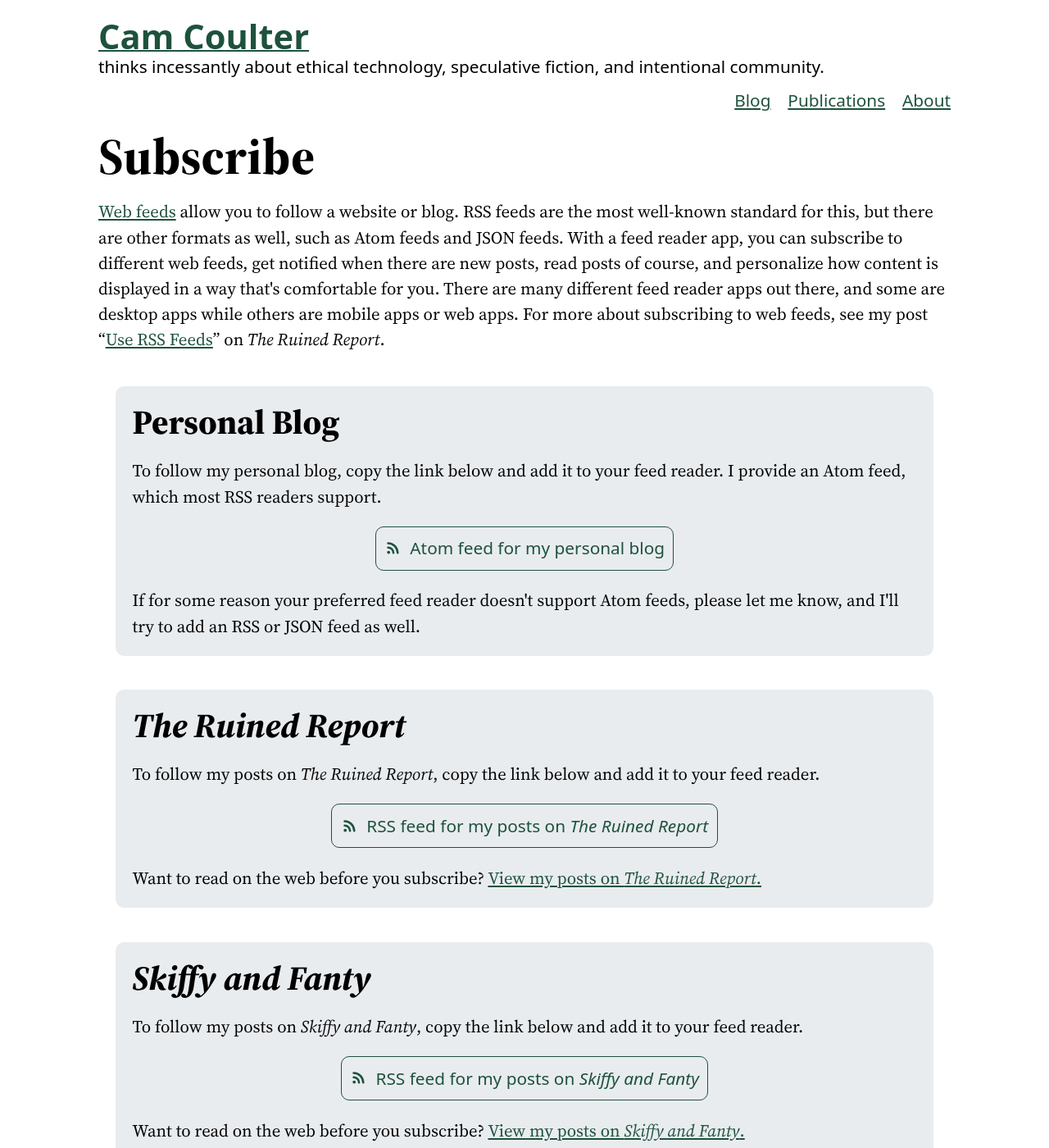
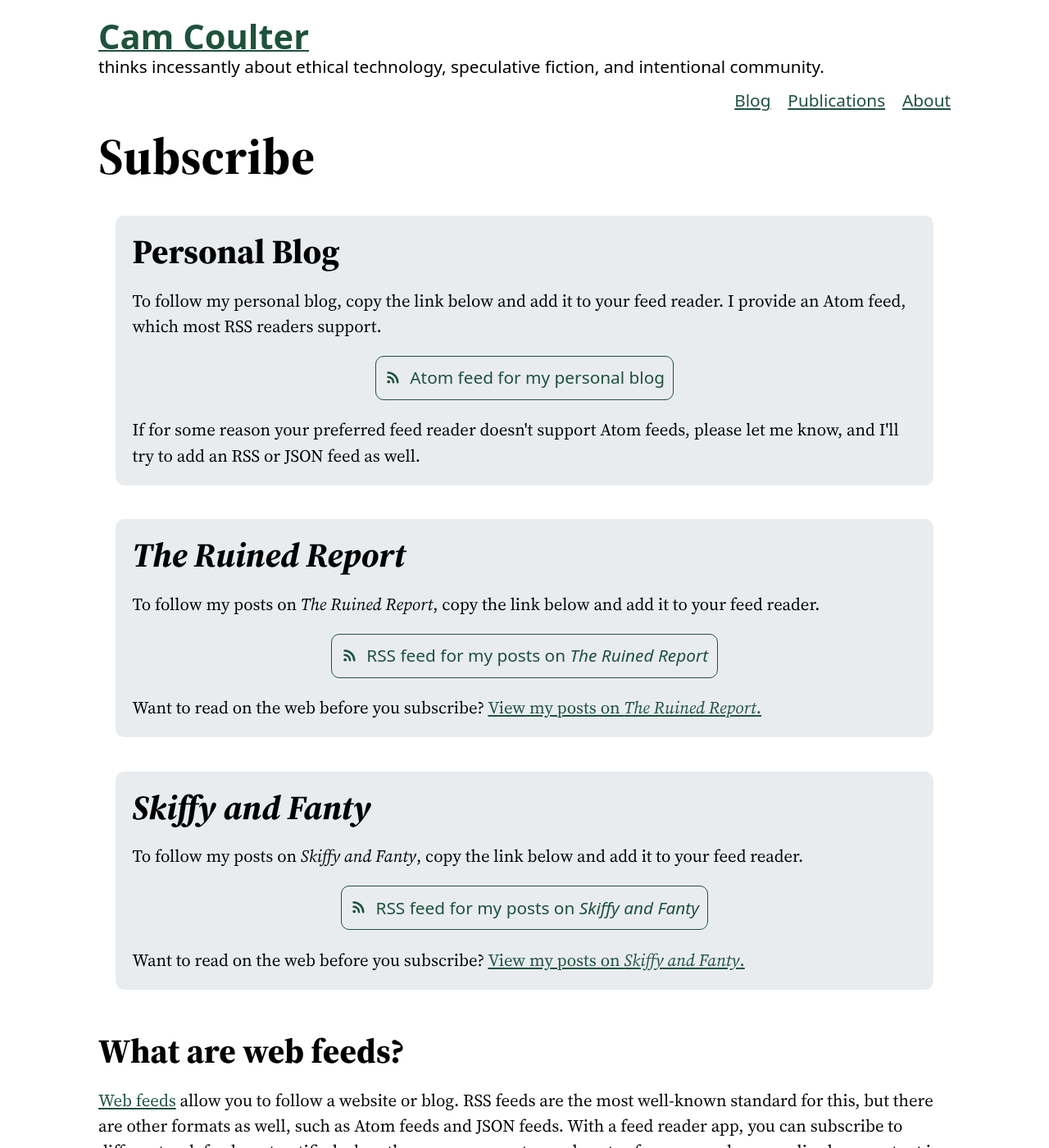
Before and after one commit to cncoulter/camcoulter.com, a Jekyll site: the page built from Blog/Subscribe.html, in a window 1280 px wide and 1400 px high. Shown: the whole window at 82% size. Built offline with Jekyll 4.4.1, drawn with Linux system fonts in a browser that asks for light colours; some web fonts are replaced; some of the changed lines change nothing that is shown; some of the changed text lies outside the part shown.

Commit message:
Update Subscribe page

```diff
--- a/Blog/Subscribe.html
+++ b/Blog/Subscribe.html
@@ -7,8 +7,6 @@ permalink: /Blog/Subscribe/
 ---
 
 <h1>Subscribe</h1>
-
-<p><a href="https://en.wikipedia.org/wiki/Web_feed">Web feeds</a> allow you to follow a website or blog. RSS feeds are the most well-known standard for this, but there are other formats as well, such as Atom feeds and JSON feeds. With a feed reader app, you can subscribe to different web feeds, get notified when there are new posts, read posts of course, and personalize how content is displayed in a way that's comfortable for you. There are many different feed reader apps out there, and some are desktop apps while others are mobile apps or web apps. For more about subscribing to web feeds, see my post “<a href="https://theruinedreport.com/2022/03/15/use-rss-feeds/">Use RSS Feeds</a>” on <cite>The Ruined Report</cite>.</p>
 
 <div class="raised margin-block-2em">
 <h2>Personal Blog</h2>
@@ -39,3 +37,7 @@ permalink: /Blog/Subscribe/
 
 <p>Want to read on the web before you subscribe? <a href="https://skiffyandfanty.com/author/cameronncoulter/">View my posts on <cite>Skiffy and Fanty</cite>.</a></p>
 </div>
+
+<h2>What are web feeds?</h2>
+
+<p><a href="https://en.wikipedia.org/wiki/Web_feed">Web feeds</a> allow you to follow a website or blog. RSS feeds are the most well-known standard for this, but there are other formats as well, such as Atom feeds and JSON feeds. With a feed reader app, you can subscribe to different web feeds, get notified when there are new posts, read posts of course, and personalize how content is displayed in a way that's comfortable for you. There are many different feed reader apps out there, and some are desktop apps while others are mobile apps or web apps. For more about subscribing to web feeds, see my post “<a href="https://theruinedreport.com/2022/03/15/use-rss-feeds/">Use RSS Feeds</a>” on <cite>The Ruined Report</cite>.</p>
```
